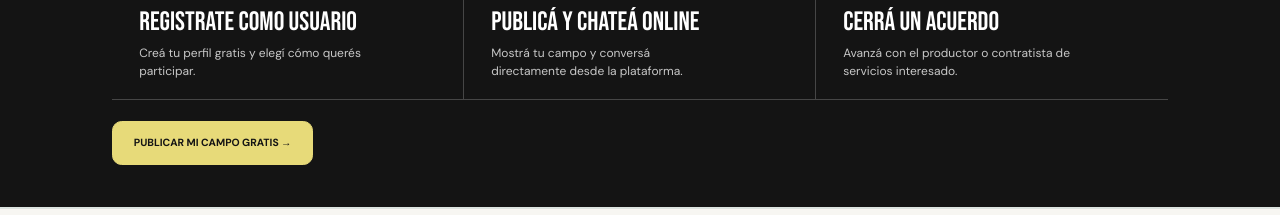
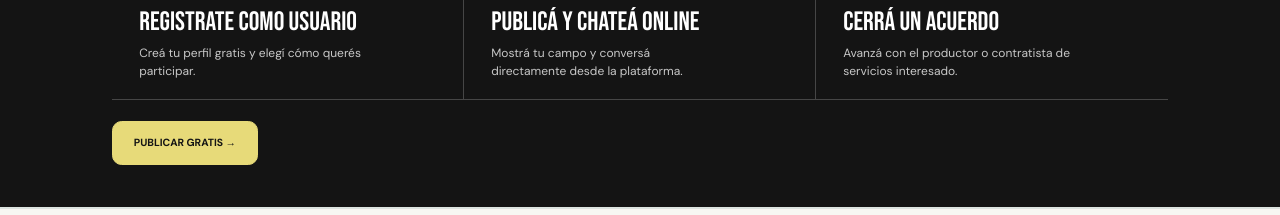
Before and after one commit to dnigro/rentocampo, a Next.js app: page / in a window 1280 px wide. Shown: the part 1340-1555 px from the top of the page. Built offline with nearby package versions, Linux system fonts and the light colour scheme; no server answers.

Commit message:
style(home): unificar CTA mostaza y textos PUBLICAR GRATIS / REGISTRATE

```diff
--- a/components/landing/LandingComo.tsx
+++ b/components/landing/LandingComo.tsx
@@ -65,7 +65,7 @@ export default function LandingComo() {
           href="/register?tipo=propietario"
           className="rc-button rc-button-dark rc-process-cta"
         >
-          Publicar mi campo gratis →
+          PUBLICAR GRATIS →
         </RegionalLink>
       </div>
     </section>
```
